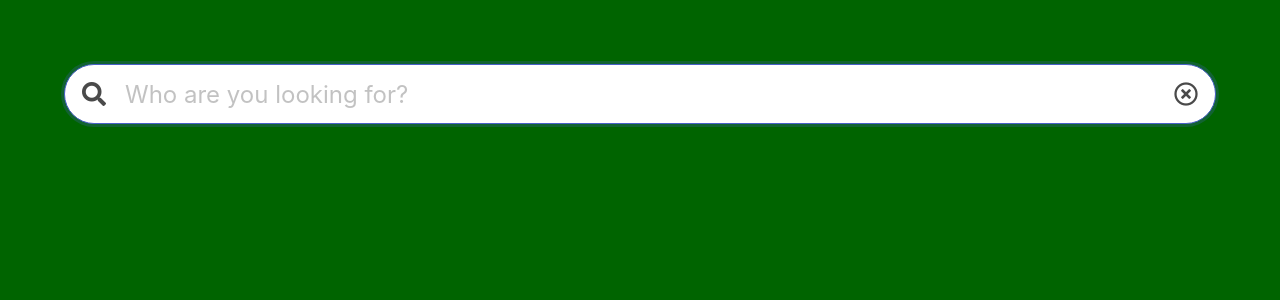
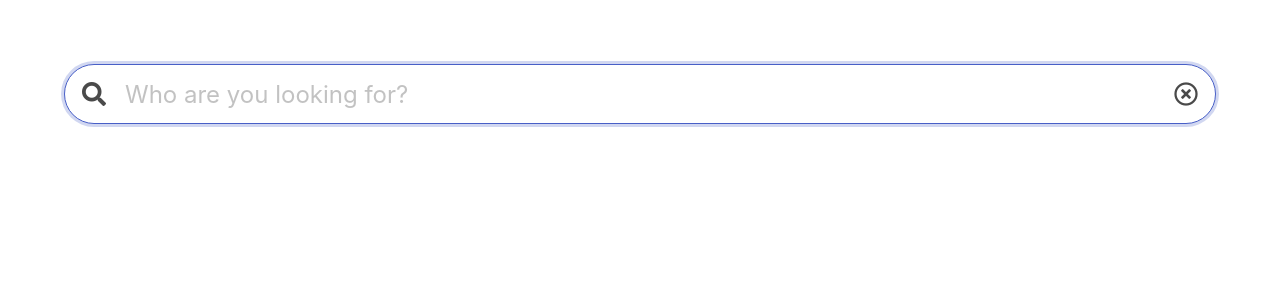
Before and after one commit to Damimd10/reporter, a React (Create React App) app: page / in a window 1280 px wide. Shown: the top 300 px of the page. Built offline with nearby package versions, Linux system fonts and the light colour scheme.

Commit message:
Remove background from css"

```diff
--- a/src/app.css
+++ b/src/app.css
@@ -2,7 +2,6 @@ html,
 body {
   height: 100%;
   margin: 0;
-  background-color: darkgreen;
 }
 
 .avatar {
```
